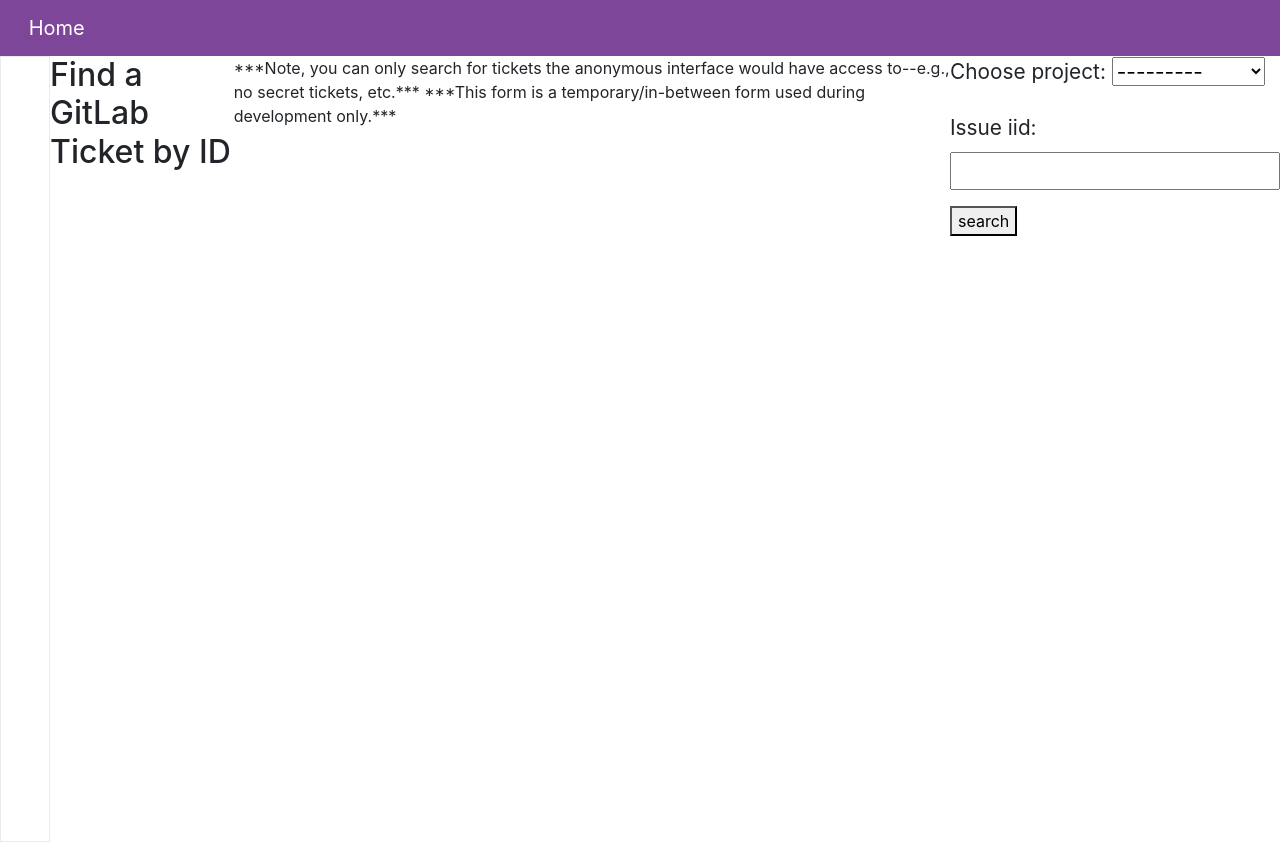
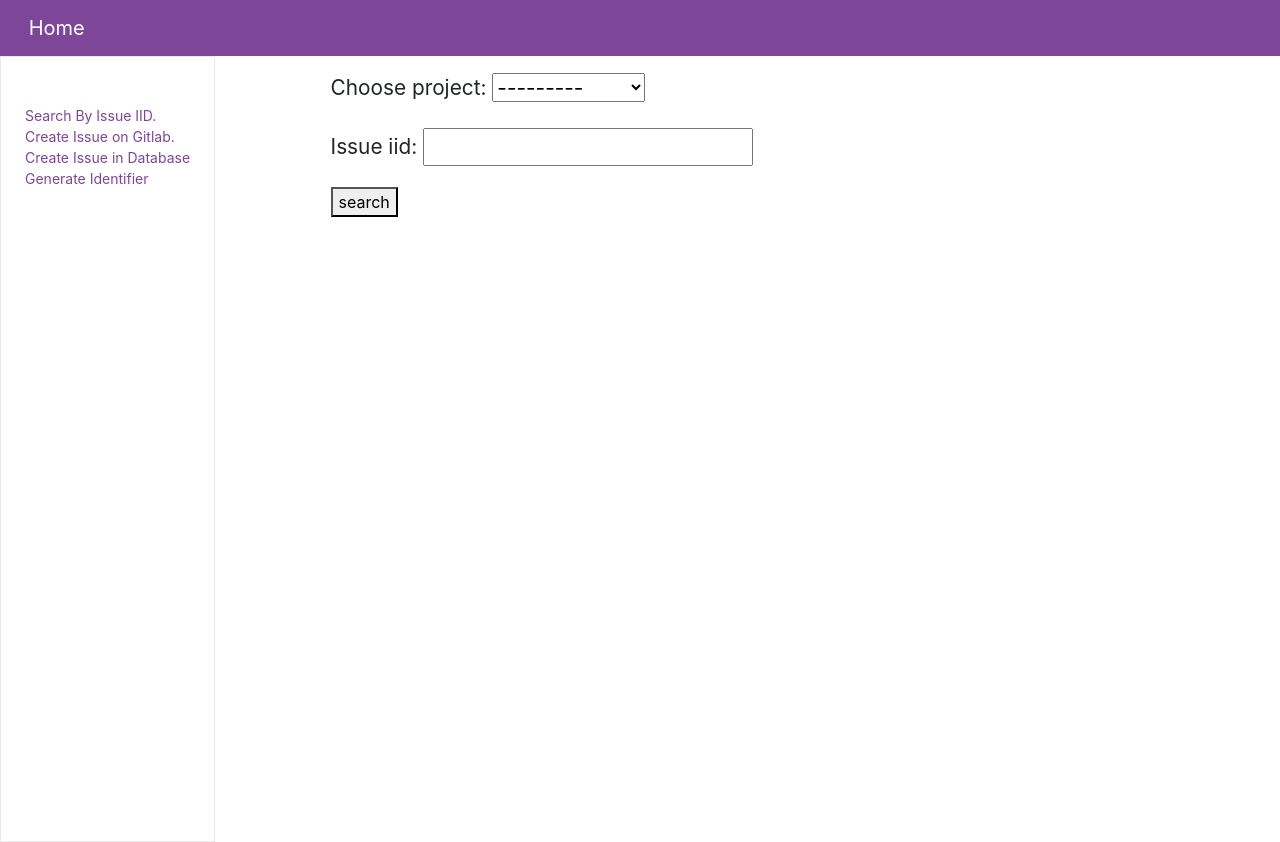
Before and after one commit to ViolanteCodes/Anonymous-GitLab-Ticketing-For-Tor, a Django app: page /search_by_id/ in a window 1280 px wide. Run offline with Django 3.2, Linux system fonts and the light colour scheme; data comes from the database, SQL or seed files in the repository; some libraries are stand-ins or nearby versions; some web fonts are replaced.

Commit message:
Added views to side navbar

```diff
--- a/anonticket/templates/anonticket/index.html
+++ b/anonticket/templates/anonticket/index.html
@@ -2,7 +2,6 @@
 {% load static %}
 {% block content %}
   <h1>Tor Project GitLab Ticket Lobby</h1>
-  <blockquote>
   <ul>
       <li>
           <a href="{% url 'search-by-id' %}">
--- a/anonticket/templates/anonticket/search_by_id.html
+++ b/anonticket/templates/anonticket/search_by_id.html
@@ -1,12 +1,8 @@
 {% extends 'shared/layout.html' %}
 ***If you're seeing this, the base template has been extended.***
 {% block content %}
-  <h2>Find a GitLab Ticket by ID</h2>
-  ***Note, you can only search for tickets the anonymous interface would have
-  access to--e.g., no secret tickets, etc.***
-
-  ***This form is a temporary/in-between form used during development only.***
-
+  <div class="row">
+    <div class="col-12">
       <form method="get">
         {{ form.as_p }}
         <button type="submit">search</button>
@@ -38,4 +34,6 @@
         </ul>
         {% endif %}
       {% endif %}
+    </div>
+  </div>
 {% endblock %}
--- a/shared/templates/shared/layout.html
+++ b/shared/templates/shared/layout.html
@@ -17,12 +17,37 @@
                 <div class="row flex-xl-nowrap">
                 <nav id="sidenav-topics" class="border bg-white p-4 sticky-top">
                     <ul class="nav bd-toc flex-column">
+                        <li class="nav-item">
+                            <a href="{% url 'search-by-id' %}">
+                                Search By Issue IID.
+                            </a>
+                        </li>
+                        <li class="nav-item">
+                            <a href="{% url 'create-issue' %}">
+                                Create Issue on Gitlab.
+                            </a>
+                        </li>
+                        <li class="nav-item">
+                            <a href="{% url 'save-issue' %}">
+                                Create Issue in Database
+                            </a>
+                        </li>
+                        <li class="nav-item">
+                            <a href="{% url 'create-identifier' %}">
+                                Generate Identifier
+                            </a>
+                        </li>
                     </ul>
                 </nav>
-               {% block content %}{% endblock %}
+                    <div class="row col-sm-12 col-xs-12 ml-sm-auto col-md-9 col-lg-9 mx-auto">
+                        <main role="main" class="col-12 col-md-9 col-xl-8 py-md-3 pl-md-5 bd-content" data-spy="scroll" data-target="#components-nav" data-offset="0">
+                            {% block content %}
+                            Body Text Goes here
+                            {% endblock %}
+                        </main>
                     </div>
                 </div>
             </div>
-        <!-- include 'footer.html' -->
+        </div>
     </body>
 </html>
--- a/shared/templates/shared/navbar-min.html
+++ b/shared/templates/shared/navbar-min.html
@@ -13,7 +13,5 @@
       <span class="sr-only">Tor Logo</span>
       Home
     </a>
-
-    </div>
   </nav>
 </div>
```
Lines whose indentation alone changed are shown as unchanged.
